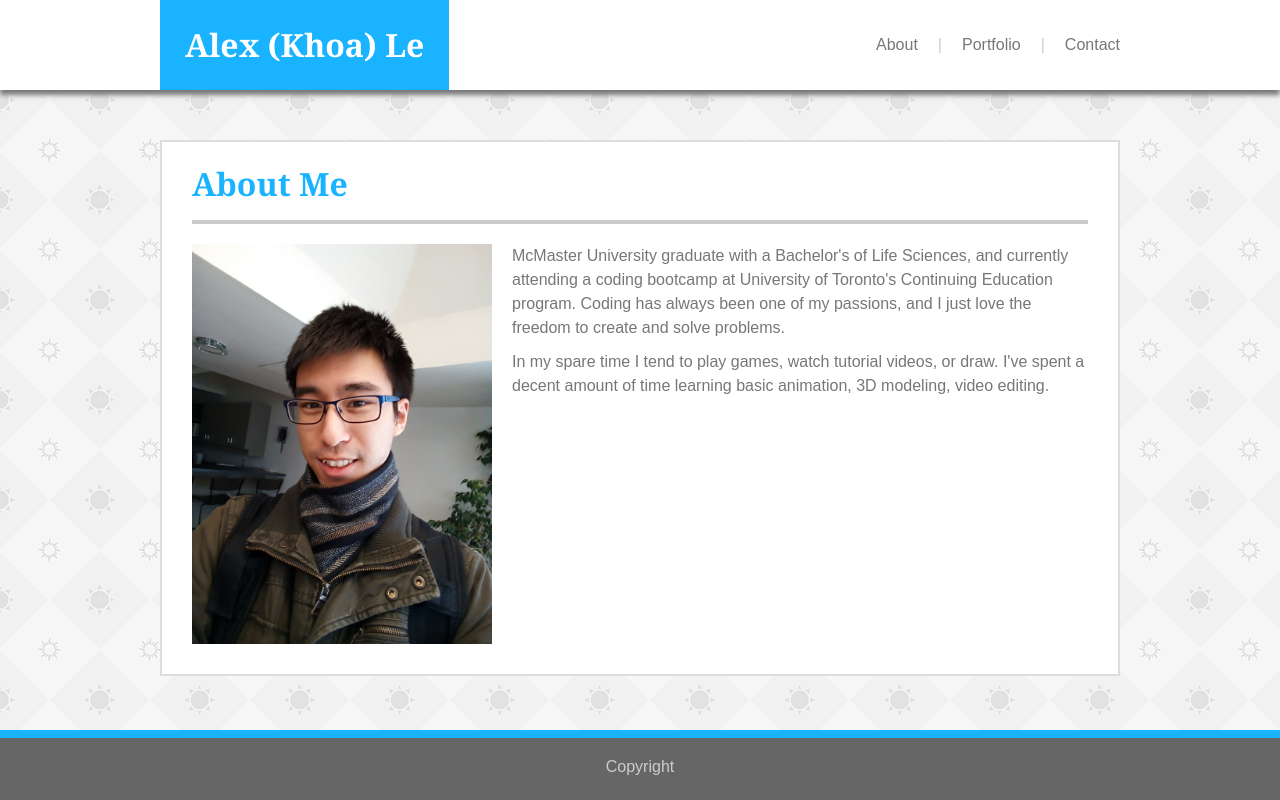
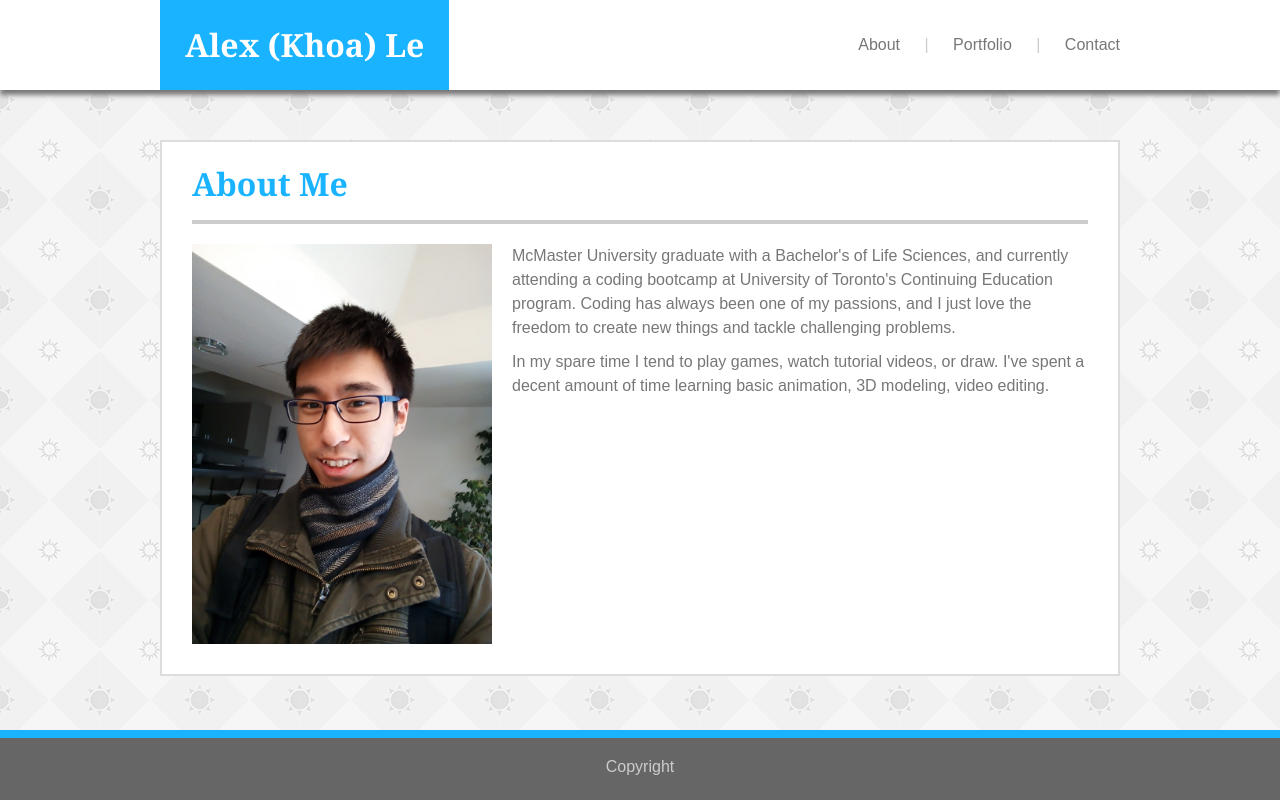
Before and after one commit to DreissenZulu/DreissenZulu, a plain HTML site: page index.html in a window 1280 px wide. Drawn offline with Linux system fonts and the light colour scheme.

Commit message:
Changed h1 to flex

```diff
--- a/assets/css/style.css
+++ b/assets/css/style.css
@@ -25,8 +25,6 @@ header {
 }
 
 .navBar {
-    display: flex;
-    justify-content: flex-end;
     color: #cccccc;
     line-height: 90px;
 }
@@ -45,6 +43,9 @@ header {
 }
 
 .headerMid {
+    display: flex;
+    /* space-between adds a space between the contents ONLY */
+    justify-content: space-between;
     width: 960px;
     margin: auto;
 }
@@ -57,7 +58,7 @@ h1 {
     padding: 0 25px 0 25px;
     line-height: 90px;
     margin: 0;
-    float: left;
+
 }
 
 h2 {
--- a/index.html
+++ b/index.html
@@ -31,7 +31,8 @@
                 McMaster University graduate with a Bachelor's of Life Sciences,
                 and currently attending a coding bootcamp at University of Toronto's
                 Continuing Education program. Coding has always been one of my
-                passions, and I just love the freedom to create and solve problems.
+                passions, and I just love the freedom to create new things and
+                tackle challenging problems.
             </p>
             <p>
                 In my spare time I tend to play games, watch tutorial videos, or
```
